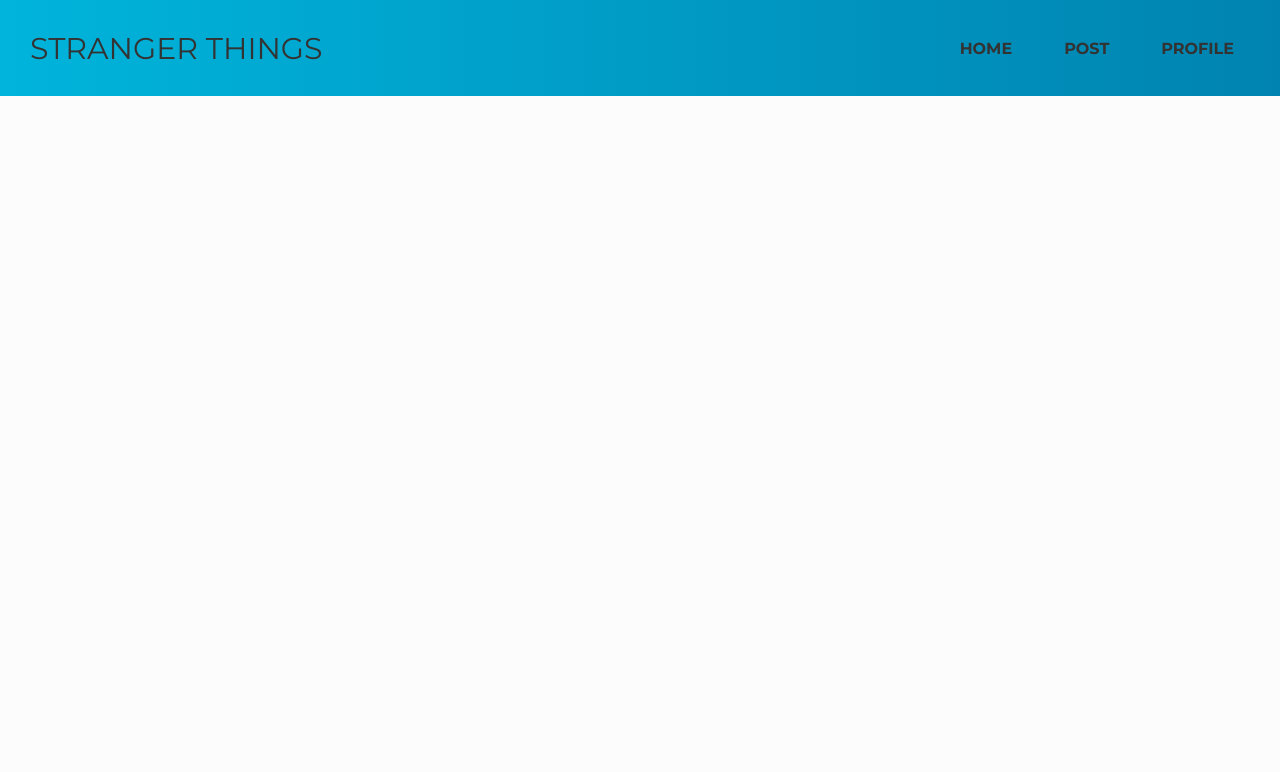
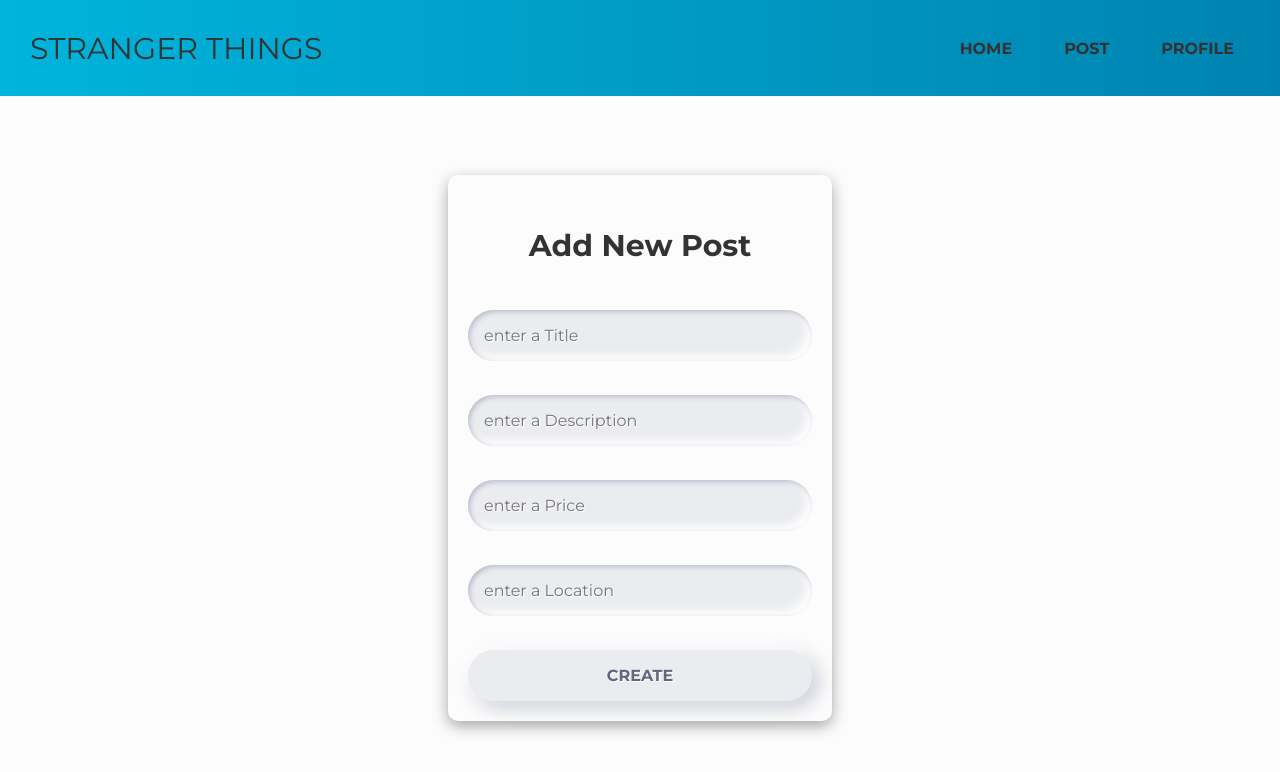
Before and after one commit to yeisonnn/Stranger-things-project, a React (Create React App) app: page /AddPost in a window 1280 px wide. Shown: the top 772 px of the page. Built offline with nearby package versions, Linux system fonts and the light colour scheme.

Commit message:
new posts and add post

```diff
--- /dev/null
+++ b/src/components/AddPost.js
@@ -0,0 +1,56 @@
+import React, { useState } from "react";
+import { Link } from "react-router-dom";
+import classes from "./Form.module.css";
+const AddPost = () => {
+  const [title, setTitle] = useState("");
+  const [description, setDescription] = useState("");
+  const [price, setPrice] = useState("");
+  const [location, setLocation] = useState("");
+  return (
+    <form className={classes["form"]}>
+      <h2>Add New Post</h2>
+      <label htmlFor="Title">
+        <input
+          id="Title"
+          type="text"
+          placeholder="enter a Title"
+          value={title}
+          onChange={(e) => setTitle(e.target.value)}
+        />
+      </label>
+
+      <label htmlFor="Description">
+        <input
+          id="Description"
+          type="Description"
+          placeholder="enter a Description"
+          value={description}
+          onChange={(e) => setDescription(e.target.value)}
+        />
+      </label>
+
+      <label htmlFor="Price">
+        <input
+          id="Price"
+          type="Price"
+          placeholder="enter a Price"
+          value={price}
+          onChange={(e) => setPrice(e.target.value)}
+        />
+      </label>
+
+      <label htmlFor="Location">
+        <input
+          id="Location"
+          type="Location"
+          placeholder="enter a Location"
+          value={location}
+          onChange={(e) => setLocation(e.target.value)}
+        />
+      </label>
+      <button type="submit">CREATE</button>
+    </form>
+  );
+};
+
+export default AddPost;
--- a/src/components/App.js
+++ b/src/components/App.js
@@ -1,16 +1,14 @@
-import React, { useEffect, useState } from 'react';
-import Nav from './Nav';
-import { Route, Routes } from 'react-router-dom';
-import Home from './Home';
-import Post from './Post';
-import Profile from './Profile';
-import Logout from './Logout';
-import fetchPost from '../api';
-import LogIn from './LogIn';
-import SignUp from './SignUp';
-
-const url =
-  'https://strangers-things.herokuapp.com/api/2206-FTB-ET-WEB-FT/posts';
+import React, { useEffect, useState } from "react";
+import Nav from "./Nav";
+import { Route, Routes } from "react-router-dom";
+import Home from "./Home";
+import Post from "./Post";
+import Profile from "./Profile";
+import Logout from "./Logout";
+import fetchPost from "../api";
+import LogIn from "./LogIn";
+import SignUp from "./SignUp";
+import AddPost from "./AddPost";
 
 function App() {
   const [isLoggedIn, setIsLoggedIn] = useState(false);
@@ -26,6 +24,7 @@ function App() {
           <Route path="/Profile" element={<Profile />} />
           <Route path="/Post" element={<Post />} />
           <Route path="/Logout" element={<Logout />} />
+          <Route path="/AddPost" element={<AddPost />} />
         </Routes>
       </main>
     </div>
--- a/src/components/Post.js
+++ b/src/components/Post.js
@@ -1,7 +1,48 @@
+import React, { useEffect, useState } from "react";
+import { Link } from "react-router-dom";
+const url =
+  "https://strangers-things.herokuapp.com/api/2206-FTB-ET-WEB-FT/posts";
 const Post = () => {
-    return ( <h1>
-        Post
-    </h1> );
-}
+  const [posts, setPosts] = useState([]);
+  const postFetch = async (url) => {
+    try {
+      const response = await fetch(url);
+      console.log(response);
+      if (!response.ok) {
+        throw new Error("There was a Problem!!");
+      }
+      const data = await response.json();
+      setPosts(data.data.posts);
+    } catch (error) {
+      console.error(error);
+    }
+  };
+  useEffect(() => {
+    postFetch(url);
+  }, []);
+  console.log(posts, " this is the posts");
+  return (
+    <div>
+      <div>
+        <h1>Post</h1>
+        <input type="text" placeholder="Search Posts" />
+        <Link to="/AddPost">ADD POST</Link>
+      </div>
+
+      {posts.map((post) => {
+        return (
+          <div key={post._id}>
+            <p>{post.title}</p>
+            <p>{post.description}</p>
+            <p>Price: {post.price}</p>
+            <p>Seller: {post.author.username}</p>
+            <p>Location: {post.location}</p>
+            <button>SEND MESSAGE</button>
+          </div>
+        );
+      })}
+    </div>
+  );
+};
 
 export default Post;
```
